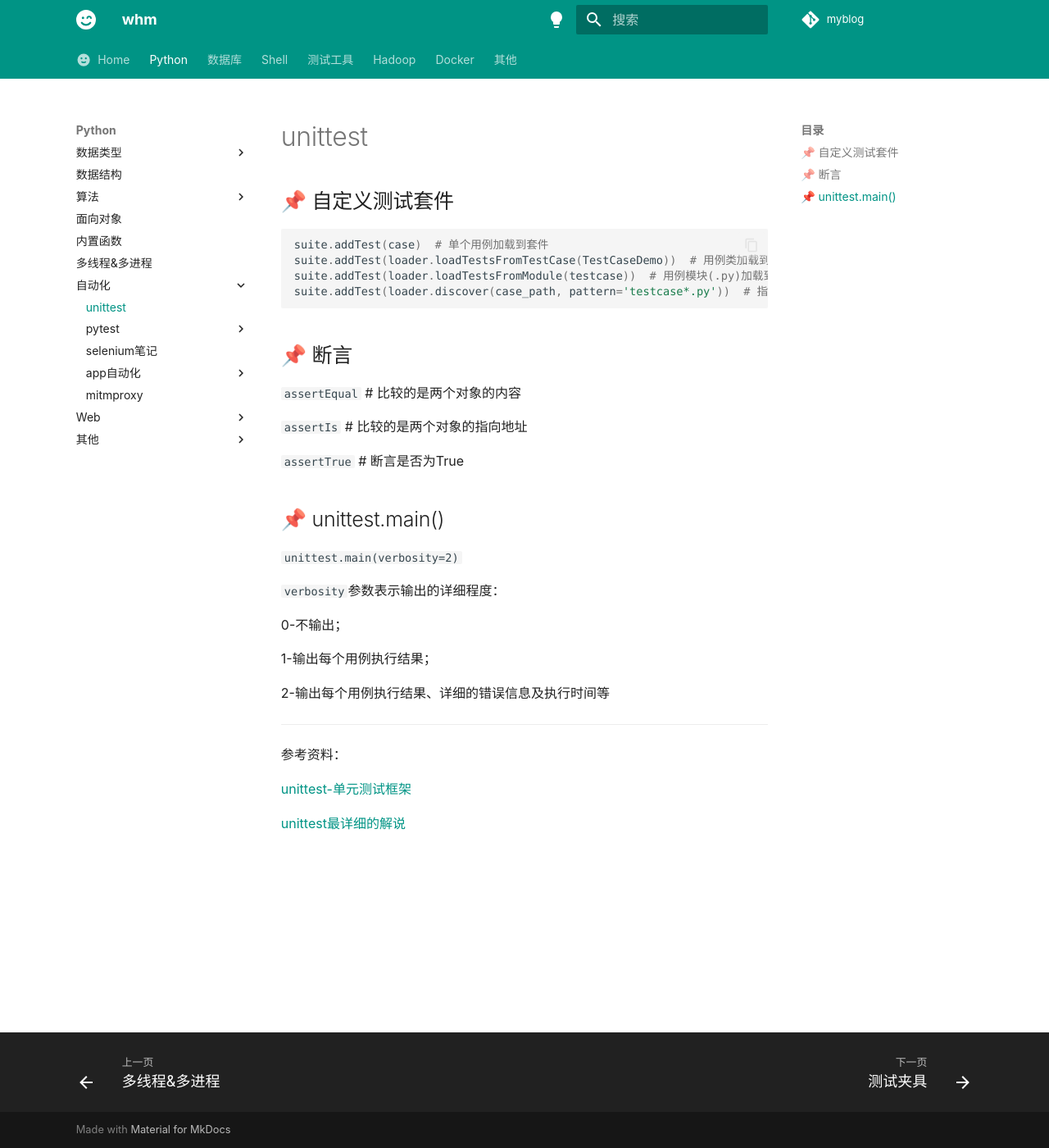
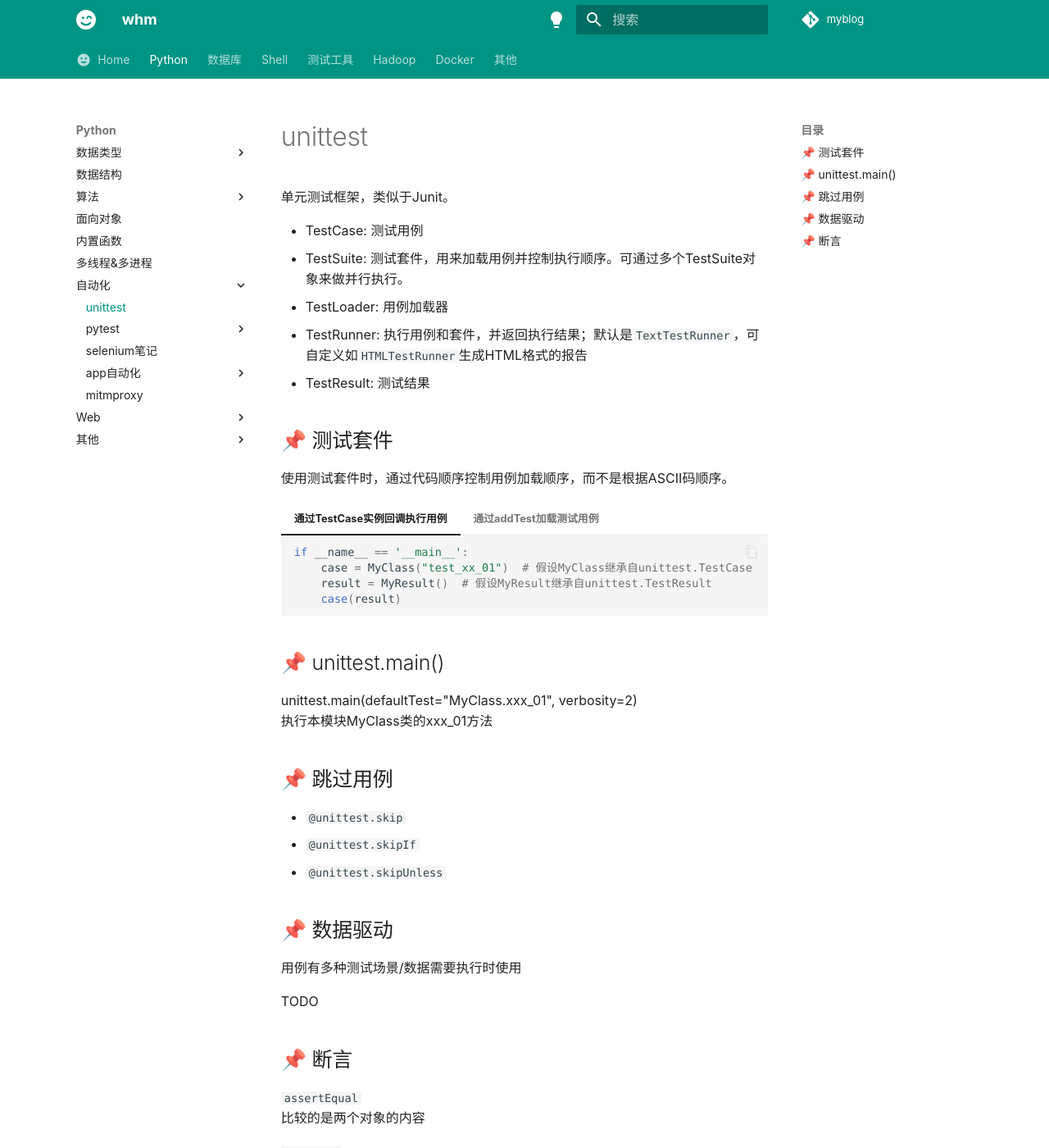
Before and after one commit to Jork-S-B/Jork-S-B.github.io, an MkDocs documentation site: the page built from docs/python/autotest/unittest/unittest_notes.md, in a window 1280 px wide and 1400 px high. Shown: the whole window at 82% size. Built offline with MkDocs 1.6.1 and Material for MkDocs 9.7.7, drawn with Linux system fonts in a browser that asks for light colours; comment, search, counter and statistics services are not loaded; some of the changed text lies outside the part shown.

Commit message:
补充unittest

````diff
--- a/docs/python/autotest/unittest/unittest_notes.md
+++ b/docs/python/autotest/unittest/unittest_notes.md
@@ -1,37 +1,86 @@
+单元测试框架，类似于Junit。
 
-## 📌 自定义测试套件
-```python
-suite.addTest(case)  # 单个用例加载到套件
-suite.addTest(loader.loadTestsFromTestCase(TestCaseDemo))  # 用例类加载到套件
-suite.addTest(loader.loadTestsFromModule(testcase))  # 用例模块(.py)加载到套件
-suite.addTest(loader.discover(case_path, pattern='testcase*.py'))  # 指定路径加载，默认加载该路径下所有test开头的用例
-```
+* TestCase: 测试用例
+* TestSuite: 测试套件，用来加载用例并控制执行顺序。可通过多个TestSuite对象来做并行执行。
+* TestLoader: 用例加载器
+* TestRunner: 执行用例和套件，并返回执行结果；默认是`TextTestRunner`，可自定义如`HTMLTestRunner`生成HTML格式的报告
+* TestResult: 测试结果
+
+## 📌 测试套件
+
+使用测试套件时，通过代码顺序控制用例加载顺序，而不是根据ASCII码顺序。
+
+=== "通过TestCase实例回调执行用例"
+
+    ```python
+    if __name__ == '__main__':
+        case = MyClass("test_xx_01")  # 假设MyClass继承自unittest.TestCase
+        result = MyResult()  # 假设MyResult继承自unittest.TestResult
+        case(result)
+    ```
+
+=== "通过addTest加载测试用例"
+
+    ```python
+    import unittest
+    from pathlib import Path
+
+    if __name__ == '__main__':
+        path = Path(".").resolve().as_posix()  # 当前路径的绝对路径
+        suite = unittest.TestSuite()
+        loader = unittest.TestLoader()
+        # suite.addTest(testcase_01)  # 加载单个用例
+        # unittest执行时，实际上会将用例方法名作为TestCase构造方法传参进行实例化
+        # suite.addTest(MyClass("xxx_01"))  # 同上，也是加载单个用例
+
+        # suite.addTest(loader.loadTestsFromTestCase(TestCaseDemo))  # 加载用例类
+        # suite.addTests(unittest.makeSuite(MyClass))  # 同上，也是加载用例类
+
+        # suite.addTest(loader.loadTestsFromModule(testcase))  # 加载用例模块(.py)
+
+        suite.addTest(loader.discover(path, pattern="test*.py"))  # 加载用例目录
+        runner = unittest.TextTestRunner(verbosity=2)
+        runner.run(suite)
+        """
+        `verbosity`参数表示输出的详细程度：
+        0-不输出；
+        1-输出每个用例执行结果，默认值；
+        2-输出每个用例执行结果、详细的错误信息及执行时间等
+        """
+    ```
+
+## 📌 unittest.main()
+
+unittest.main(defaultTest="MyClass.xxx_01", verbosity=2)
+执行本模块MyClass类的xxx_01方法
+
+## 📌 跳过用例
+
+* `@unittest.skip`
+* `@unittest.skipIf`
+* `@unittest.skipUnless`
+
+## 📌 数据驱动
+
+用例有多种测试场景/数据需要执行时使用
+
+TODO
 
 ## 📌 断言
 
-`assertEqual`  # 比较的是两个对象的内容
+`assertEqual`
+比较的是两个对象的内容
 
-`assertIs`  # 比较的是两个对象的指向地址
+`assertIs`
+比较的是两个对象的指向地址
 
-`assertTrue`  # 断言是否为True
-
-
-## 📌 unittest.main()
-
-`unittest.main(verbosity=2)`
-
-`verbosity`参数表示输出的详细程度：
-
-0-不输出；
-
-1-输出每个用例执行结果；
-
-2-输出每个用例执行结果、详细的错误信息及执行时间等
+`assertTrue`
+断言是否为True
 
 ---
 
 参考资料：
 
-[unittest-单元测试框架](https://docs.python.org/zh-cn/3/library/unittest.html)
+1.[unittest-单元测试框架](https://docs.python.org/zh-cn/3/library/unittest.html)
 
-[unittest最详细的解说](https://www.cnblogs.com/daxiong2014/p/10449184.html)
+2.[unittest最详细的解说](https://www.cnblogs.com/daxiong2014/p/10449184.html)
````
Also changed, not shown: docs/python/oop.md (+1 -1 lines).
